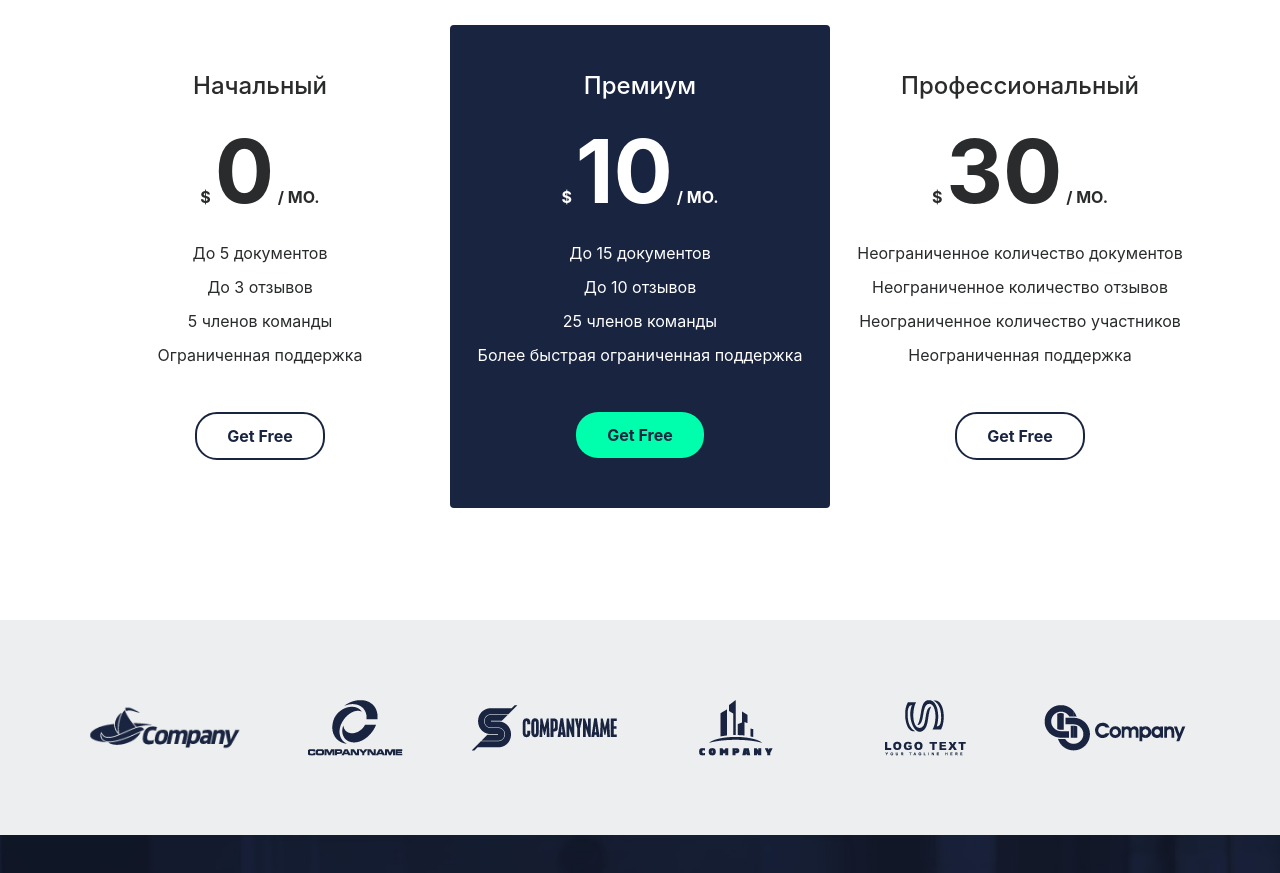
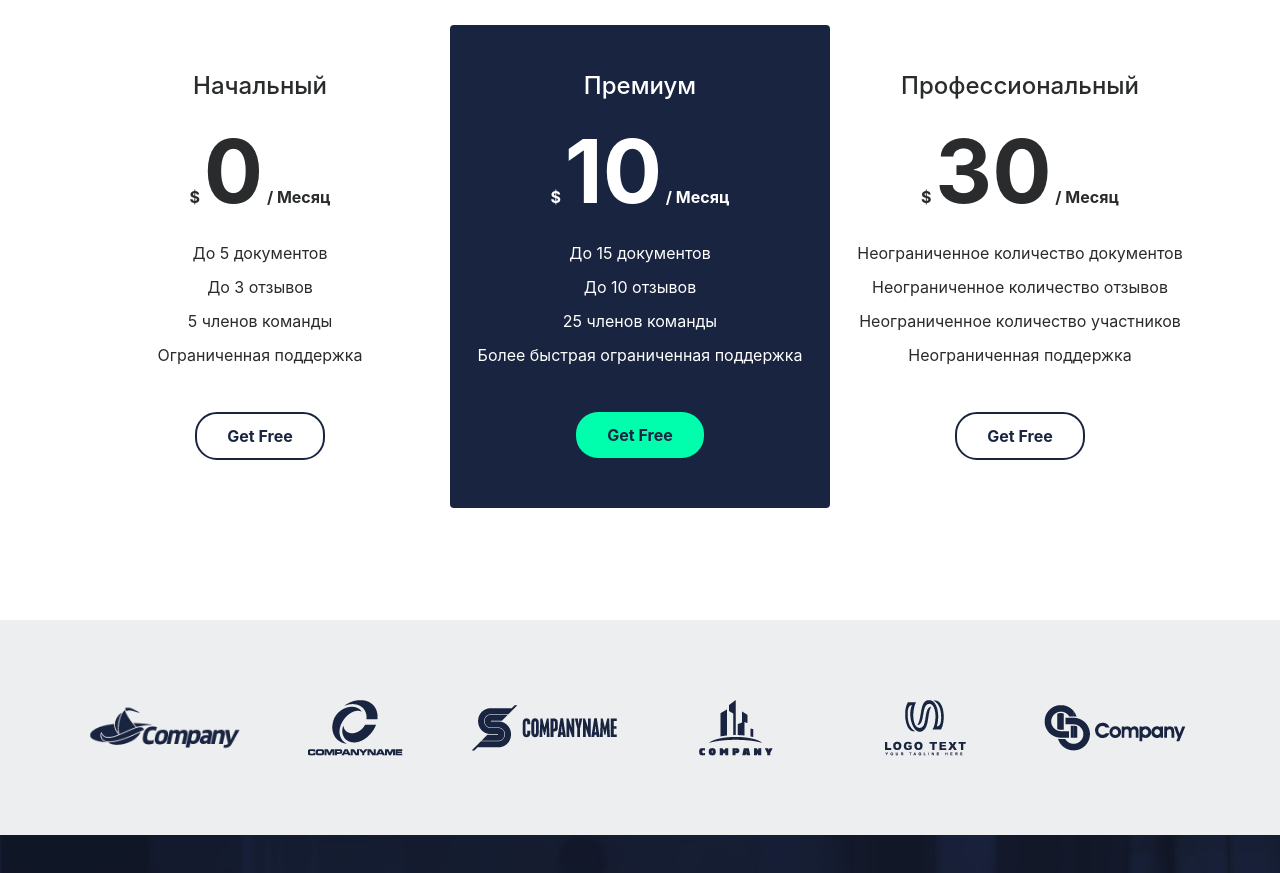
Before and after one commit to justivan337/atlas, a plain HTML site: page index.html in a window 1280 px wide. Shown: the part 2300-3173 px from the top of the page. Drawn offline with Linux system fonts and the light colour scheme.

Commit message:
Update index.html

```diff
--- a/index.html
+++ b/index.html
@@ -106,7 +106,7 @@
         <div class="row">
             <div data-aos="fade-right" data-aos-delay="200" data-aos-duration="1000" data-aos-once="true" class="col-md-4 text-center py-4 mt-5">
                 <h4 class="my-4">Начальный</h4>
-                <p class="font-weight-bold">$ <span class="display-2 font-weight-bold">0</span> / MO.</p>
+                <p class="font-weight-bold">$ <span class="display-2 font-weight-bold">0</span> / Месяц </p>
                 <ul class="list-unstyled">
                     <li>До 5 документов</li>
                     <li>До 3 отзывов</li>
@@ -117,7 +117,7 @@
             </div>
             <div data-aos="fade-up" data-aos-duration="1000" data-aos-once="true" class="col-md-4 text-center py-4 mt-5 rounded" id="price-table__premium">
                 <h4 class="my-4">Премиум</h4>
-                <p class="font-weight-bold">$ <span class="display-2 font-weight-bold">10</span> / MO.</p>
+                <p class="font-weight-bold">$ <span class="display-2 font-weight-bold">10</span> / Месяц </p>
                 <ul class="list-unstyled">
                     <li>До 15 документов</li>
                     <li>До 10 отзывов</li>
@@ -128,7 +128,7 @@
             </div>
             <div data-aos="fade-left" data-aos-delay="200" data-aos-duration="1000" data-aos-once="true" class="col-md-4 text-center py-4 mt-5">
                 <h4 class="my-4">Профессиональный</h4>
-                <p class="font-weight-bold">$ <span class="display-2 font-weight-bold">30</span> / MO.</p>
+                <p class="font-weight-bold">$ <span class="display-2 font-weight-bold">30</span> / Месяц </p>
                 <ul class="list-unstyled">
                     <li>Неограниченное количество документов</li>
                     <li>Неограниченное количество отзывов</li>
```
